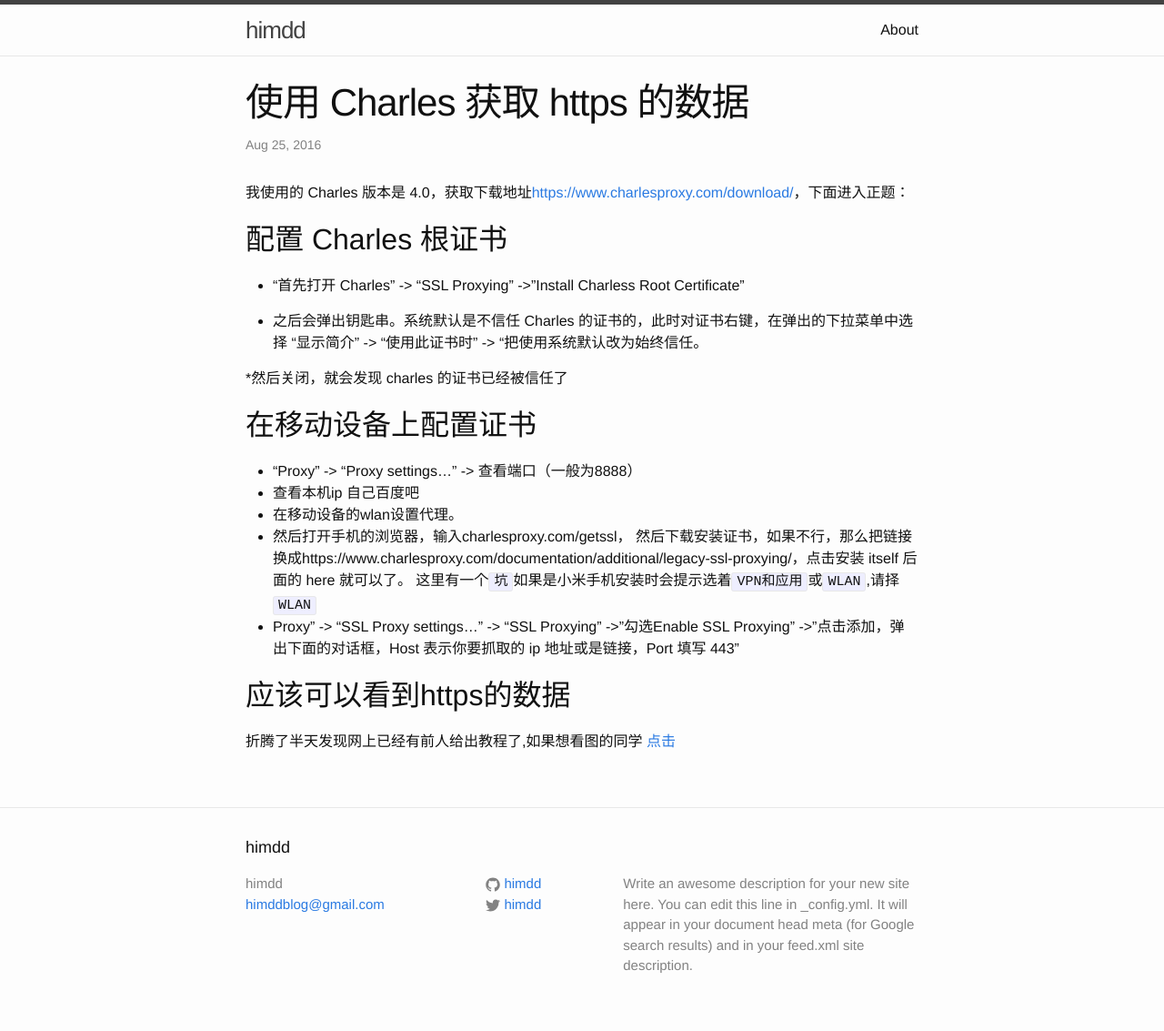
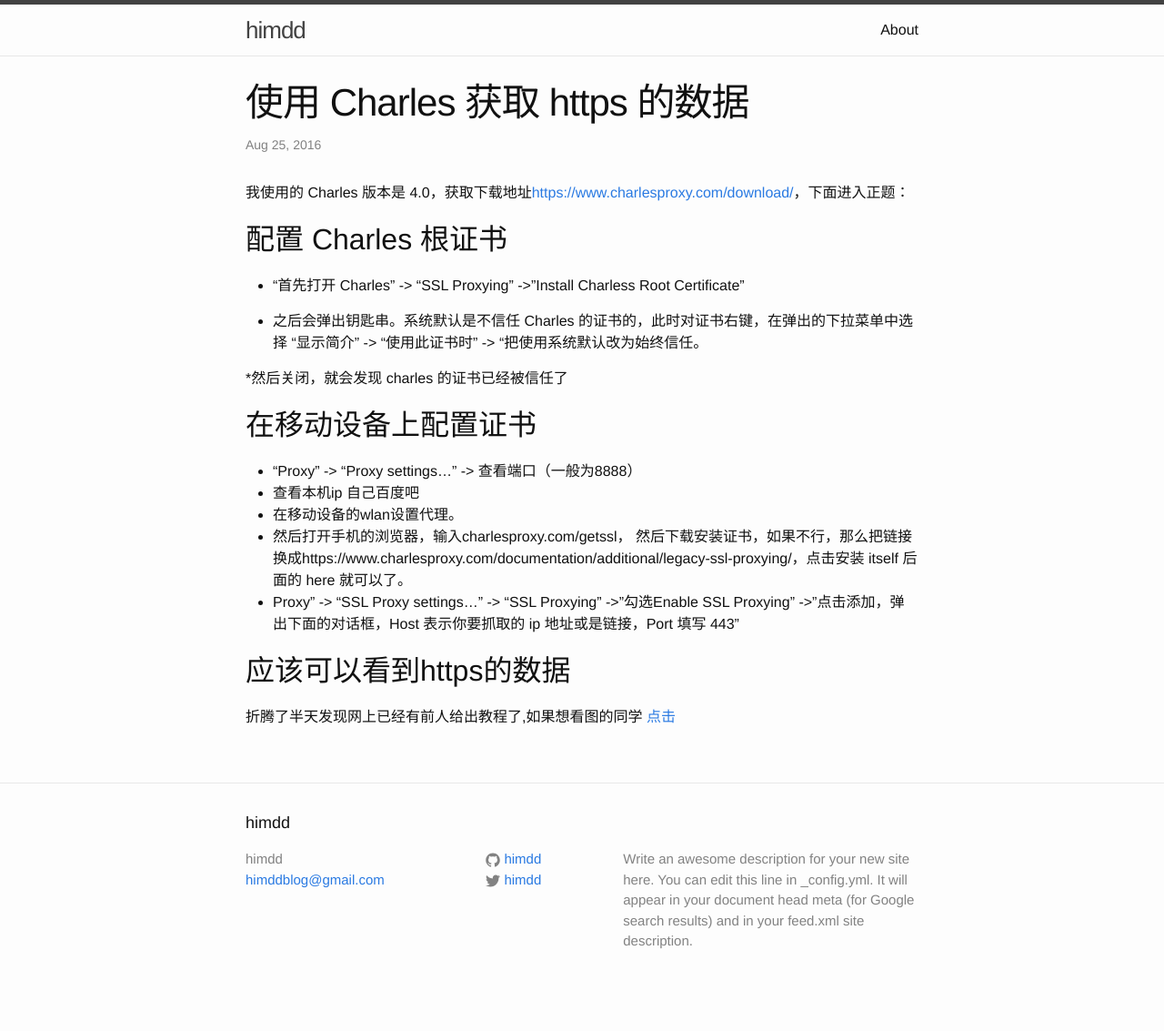
Before and after one commit to miaomiao1234/himdd.github.io, a Jekyll site: the page built from _posts/2016-08-24-charles-get-https-data.md, in a window 1280 px wide. Shown: the whole page at 91% size. Built offline with Jekyll 4.4.1, drawn with Linux system fonts in a browser that asks for light colours; after the commit the page ends 1106 px from its top, so only the background shows below that.

Commit message:
Update 2016-08-24-charles-get-https-data.md

```diff
--- a/_posts/2016-08-24-charles-get-https-data.md
+++ b/_posts/2016-08-24-charles-get-https-data.md
@@ -19,7 +19,7 @@
 * "Proxy" -> "Proxy settings..." -> 查看端口（一般为8888）
 * 查看本机ip 自己百度吧
 * 在移动设备的wlan设置代理。
-* 然后打开手机的浏览器，输入charlesproxy.com/getssl， 然后下载安装证书，如果不行，那么把链接换成https://www.charlesproxy.com/documentation/additional/legacy-ssl-proxying/，点击安装 itself 后面的 here 就可以了。 这里有一个`坑`如果是小米手机安装时会提示选着`VPN和应用`或`WLAN`,请择`WLAN`
+* 然后打开手机的浏览器，输入charlesproxy.com/getssl， 然后下载安装证书，如果不行，那么把链接换成https://www.charlesproxy.com/documentation/additional/legacy-ssl-proxying/，点击安装 itself 后面的 here 就可以了。
 * Proxy" -> "SSL Proxy settings..." -> "SSL Proxying" ->"勾选Enable SSL Proxying" ->"点击添加，弹出下面的对话框，Host 表示你要抓取的 ip 地址或是链接，Port 填写 443"
 
 ## 应该可以看到https的数据
```
